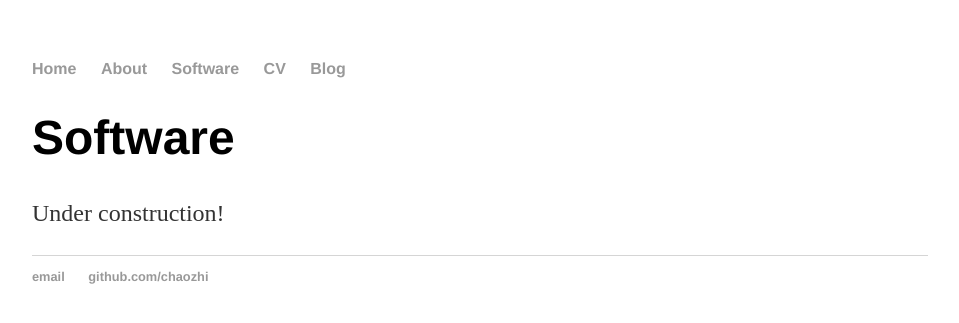
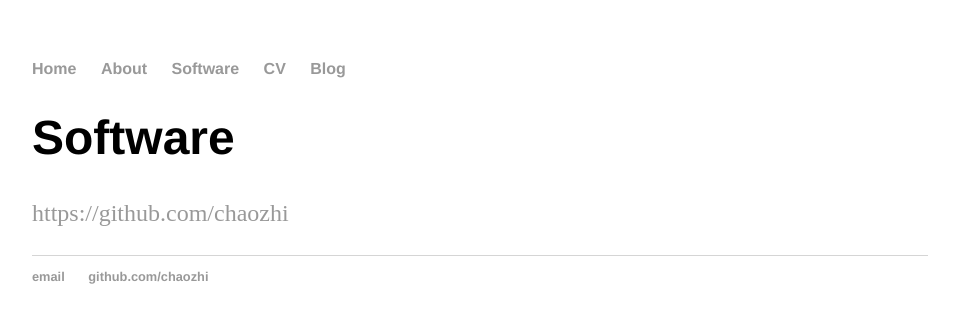
Before and after one commit to chaozhi/chaozhi.github.io, a Jekyll site: the page built from software/index.html, in a window 1280 px wide. Shown: the top 323 px of the page, without its empty margins (160-1119 px from the left). Built offline with Jekyll 4.4.1, drawn with Linux system fonts in a browser that asks for light colours.

Commit message:
Update index.html

```diff
--- a/software/index.html
+++ b/software/index.html
@@ -1,10 +1,10 @@
 ---
 layout: default
-title: Software
+title: Software by Chaozhi Zheng
 ---
 <div class="software">
 
 <h1>Software</h1>
-<p> Under construction!</p>
+<p> <a href="https://github.com/chaozhi"> https://github.com/chaozhi </a></p>
 
 </div>
```
